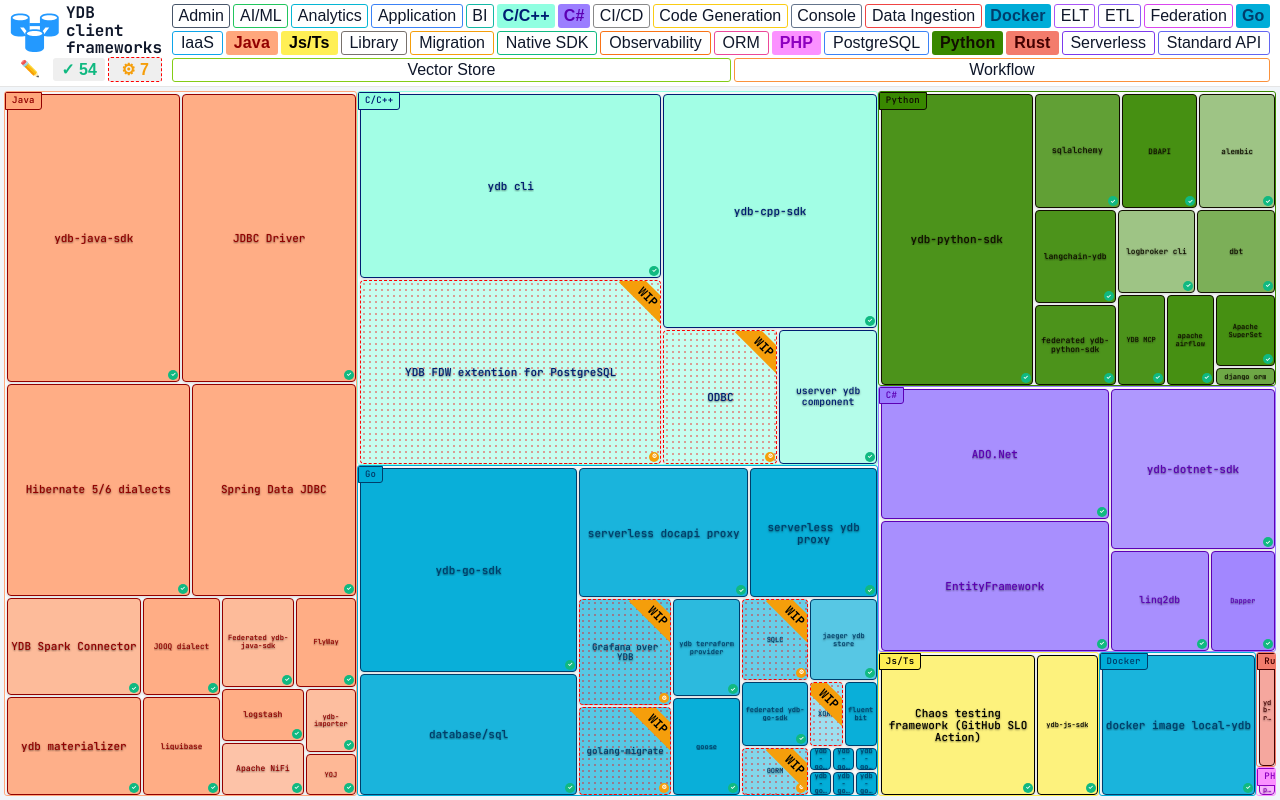
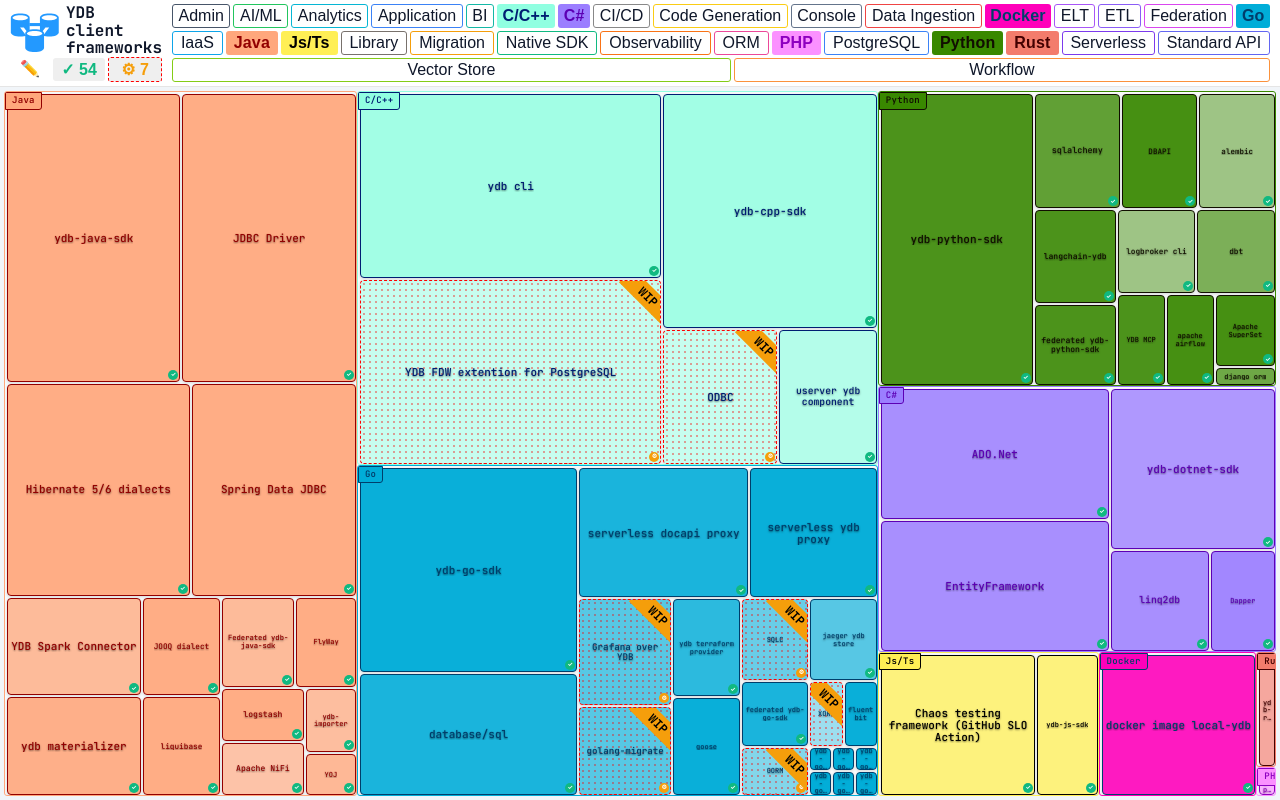
Before and after one commit to ydb-platform/ydb-frameworks, a React (Vite) app: page / in a window 1280 px wide. Built offline with nearby package versions, Linux system fonts and the light colour scheme.

Commit message:
Update frameworks.js

```diff
--- a/src/data/frameworks.js
+++ b/src/data/frameworks.js
@@ -869,7 +869,7 @@
   "Js/Ts": { bg: "#ffef55", text: "#000000" },
   "Rust": { bg: "#f37c6c", text: "#440000" },
   "PHP": { bg: "#fb91ff", text: "#8e00c0" },
-  "Docker": { bg: "#00ADD8", text: "#003e6b" }
+  "Docker": { bg: "#ff00ba", text: "#003e6b" }
 };
 
 // Category colors
```
